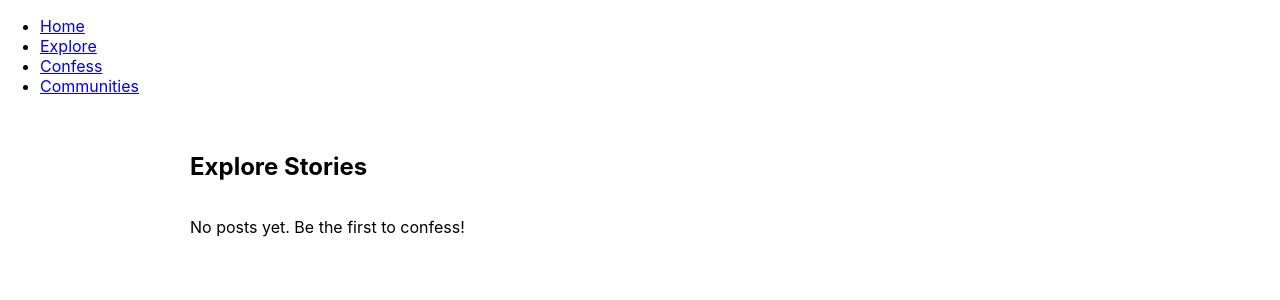
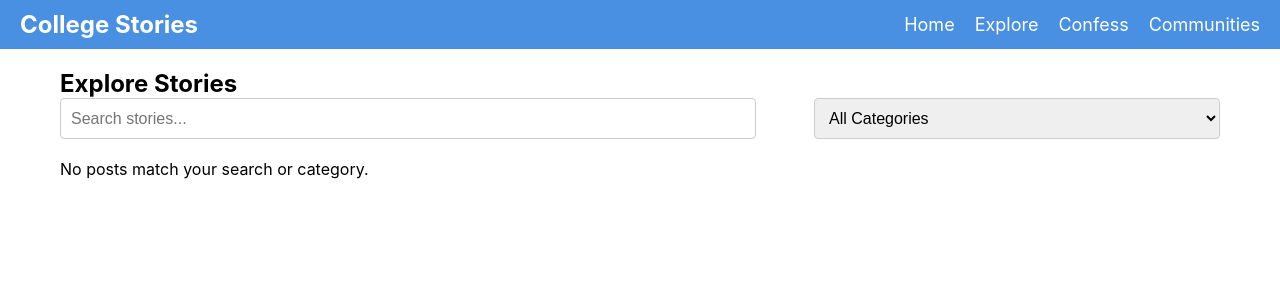
Before and after one commit to JeevanMaragani/college-stories, a React (Create React App) app in the folder client/: page /explore in a window 1280 px wide. Shown: the top 300 px of the page. Built offline with nearby package versions, Linux system fonts and the light colour scheme.

Commit message:
Added search and filter by category options ,improved the layout putting a fixed header on top of all pages , and made a few more changes

```diff
--- a/client/src/App.css
+++ b/client/src/App.css
@@ -36,3 +36,49 @@
     transform: rotate(360deg);
   }
 }
+/* General Reset */
+* {
+  margin: 0;
+  padding: 0;
+  box-sizing: border-box;
+}
+
+/* Header Styles */
+header {
+  display: flex;
+  justify-content: space-between;
+  align-items: center;
+  background-color: #4a90e2;
+  color: white;
+  padding: 10px 20px;
+  position: sticky;
+  top: 0;
+  width: 100%;
+  z-index: 1000;
+}
+
+header .logo a {
+  font-size: 24px;
+  font-weight: bold;
+  color: white;
+  text-decoration: none;
+}
+
+header nav ul {
+  list-style-type: none;
+  display: flex;
+}
+
+header nav ul li {
+  margin-left: 20px;
+}
+
+header nav ul li a {
+  color: white;
+  text-decoration: none;
+  font-size: 18px;
+}
+
+header nav ul li a:hover {
+  color: #ffdd57; /* Subtle hover effect */
+}
--- a/client/src/App.js
+++ b/client/src/App.js
@@ -4,17 +4,23 @@ import Home from './pages/Home';
 import Explore from './pages/Explore';
 import Confess from './pages/Confess';
 import Communities from './pages/Communities';
+import './App.css'; // Import the CSS file for styling
 
 function App() {
-  const [posts, setPosts] = useState([]); // Initialize an empty posts array
+  const [posts, setPosts] = useState([]);
 
   const addPost = (newPost) => {
-    setPosts((prevPosts) => [newPost, ...prevPosts]); // Add the new post to the existing posts
+    setPosts((prevPosts) => [newPost, ...prevPosts]);
   };
 
   return (
     <Router>
       <div>
+        {/* Fixed Header */}
+        <header>
+          <div className="logo">
+            <Link to="/">College Stories</Link>
+          </div>
           <nav>
             <ul>
               <li><Link to="/">Home</Link></li>
@@ -23,7 +29,9 @@ function App() {
               <li><Link to="/communities">Communities</Link></li>
             </ul>
           </nav>
+        </header>
 
+        {/* Page Routes */}
         <Routes>
           <Route path="/" element={<Home />} />
           <Route path="/explore" element={<Explore posts={posts} />} />
--- a/client/src/components/PostCard.css
+++ b/client/src/components/PostCard.css
@@ -1,3 +1,5 @@
+/* PostCard.css */
+
 /* Post Card Container */
 .post-card {
   background-color: #fff;
@@ -6,6 +8,9 @@
   padding: 20px;
   margin: 15px 0;
   box-shadow: 0 2px 4px rgba(0, 0, 0, 0.1);
+  display: flex;
+  flex-direction: column;
+  justify-content: space-between;
 }
 
 /* Action Buttons */
--- a/client/src/pages/Confess.js
+++ b/client/src/pages/Confess.js
@@ -5,6 +5,7 @@ const Confess = ({ addPost }) => {
   const [title, setTitle] = useState('');
   const [story, setStory] = useState('');
   const [category, setCategory] = useState('');
+  const [confirmationMessage, setConfirmationMessage] = useState(''); // State for confirmation message
 
   const handleSubmit = (e) => {
     e.preventDefault();
@@ -18,6 +19,7 @@ const Confess = ({ addPost }) => {
       setTitle('');
       setStory('');
       setCategory('');
+      setConfirmationMessage('Your confession has been successfully submitted!'); // Set confirmation message
     }
   };
 
@@ -62,6 +64,11 @@ const Confess = ({ addPost }) => {
 
         <button type="submit">Submit Confession</button>
       </form>
+
+      {/* Display confirmation message */}
+      {confirmationMessage && (
+        <p className="confirmation-message">{confirmationMessage}</p>
+      )}
     </div>
   );
 };
--- a/client/src/pages/ConfessionForm.css
+++ b/client/src/pages/ConfessionForm.css
@@ -43,3 +43,9 @@ form {
 button:hover {
   background-color: #0056b3;
 }
+/* Confirmation Message Styles */
+.confirmation-message {
+  margin-top: 20px;
+  font-size: 18px;
+  color: green;
+}
--- a/client/src/pages/Explore.js
+++ b/client/src/pages/Explore.js
@@ -1,18 +1,51 @@
-import React from 'react';
+import React, { useState } from 'react';
 import PostCard from '../components/PostCard'; // Import PostCard component
 import './ExplorePage.css'; // Optional: If there's additional styling
 
-const Explore = ({ posts }) => {
+const Explore = ({ posts = [] }) => {
+  const [searchTerm, setSearchTerm] = useState('');  // State for search input
+  const [filterCategory, setFilterCategory] = useState(''); // State for category filter
+
+  // Filter posts based on search term and category
+  const filteredPosts = posts.filter((post) => {
+    const matchesSearch = post.title.toLowerCase().includes(searchTerm.toLowerCase()) || post.story.toLowerCase().includes(searchTerm.toLowerCase());
+    const matchesCategory = filterCategory === '' || post.category === filterCategory;
+    return matchesSearch && matchesCategory;
+  });
+
   return (
     <div className="explore-container">
       <h2>Explore Stories</h2>
+
+      {/* Search and Filter Inputs */}
+      <div className="search-filter">
+        <input
+          type="text"
+          placeholder="Search stories..."
+          value={searchTerm}
+          onChange={(e) => setSearchTerm(e.target.value)}
+        />
+
+        <select value={filterCategory} onChange={(e) => setFilterCategory(e.target.value)}>
+          <option value="">All Categories</option>
+          <option value="Admiration">Admiration</option>
+          <option value="Career Advice">Career Advice</option>
+          <option value="Funny Story">Funny Story</option>
+          <option value="Confession">Confession</option>
+          <option value="Embarrassing Moments">Embarrassing Moments</option>
+          <option value="Relationship">Relationship</option>
+          <option value="Academic Struggles">Academic Struggles</option>
+        </select>
+      </div>
+
+      {/* Confession Cards */}
       <div className="confession-cards">
-        {posts.length > 0 ? (
-          posts.map((post, index) => (
-            <PostCard key={index} post={post} /> // Pass post to PostCard
+        {filteredPosts.length > 0 ? (
+          filteredPosts.map((post, index) => (
+            <PostCard key={index} post={post} /> // Pass filtered posts to PostCard
           ))
         ) : (
-          <p>No posts yet. Be the first to confess!</p>
+          <p>No posts match your search or category.</p>
         )}
       </div>
     </div>
--- a/client/src/pages/ExplorePage.css
+++ b/client/src/pages/ExplorePage.css
@@ -1,49 +1,50 @@
-/* ExplorePage.css */
-
-/* Container for the explore page */
 .explore-container {
   width: 100%;
-  max-width: 900px;
+  max-width: 1200px; /* Increased width for more space on larger screens */
   margin: 0 auto;
   padding: 20px;
 }
 
-/* Style for the confession cards */
 .confession-cards {
   display: grid;
-  grid-template-columns: repeat(auto-fill, minmax(300px, 1fr));
+  grid-template-columns: repeat(3, 1fr); /* Three-column grid */
   gap: 20px;
 }
 
-/* Individual card style */
-.confession-card {
-  background-color: #f9f9f9;
-  border: 1px solid #ddd;
-  border-radius: 8px;
-  padding: 15px;
-  box-shadow: 0 2px 4px rgba(0, 0, 0, 0.1);
+/* For tablets and smaller devices, we’ll switch to a two-column grid */
+@media (max-width: 768px) {
+  .confession-cards {
+    grid-template-columns: repeat(2, 1fr); /* Two-column grid */
+  }
 }
 
-/* Title style */
-.confession-card h3 {
-  font-size: 18px;
-  font-weight: bold;
-  margin-bottom: 10px;
+/* For mobile devices, we’ll switch to a single-column layout */
+@media (max-width: 480px) {
+  .confession-cards {
+    grid-template-columns: 1fr; /* Single-column layout */
+  }
+}
+/* Search and Filter Container */
+.search-filter {
+  display: flex;
+  justify-content: space-between;
+  margin-bottom: 20px;
 }
 
-/* Story text style */
-.confession-card p {
+/* Style for the search input */
+.search-filter input {
+  padding: 10px;
   font-size: 16px;
-  color: #333;
-  margin-bottom: 10px;
+  width: 60%;
+  border: 1px solid #ccc;
+  border-radius: 4px;
 }
 
-/* Category label style */
-.category-label {
-  display: inline-block;
-  background-color: #007bff;
-  color: white;
-  padding: 5px 10px;
+/* Style for the category dropdown */
+.search-filter select {
+  padding: 10px;
+  font-size: 16px;
+  width: 35%;
+  border: 1px solid #ccc;
   border-radius: 4px;
-  font-size: 14px;
 }
--- /dev/null
+++ b/client/src/pages/Home.css
@@ -0,0 +1,81 @@
+/* Home.css */
+
+/* Global Styles */
+body {
+    font-family: 'Inter', sans-serif;
+    background-color: #f9f9f9;
+    margin: 0;
+    padding: 0;
+    color: #333;
+  }
+
+  a {
+    text-decoration: none;
+    color: #333;
+  }
+
+  ul {
+    list-style: none;
+    padding: 0;
+  }
+
+  /* Navbar */
+  .navbar {
+    background-color: #333;
+    padding: 15px;
+  }
+
+  .navbar ul {
+    display: flex;
+    justify-content: flex-start;
+    gap: 30px;
+  }
+
+  .navbar ul li a {
+    color: white;
+    font-weight: 500;
+    font-size: 16px;
+  }
+
+  /* Hero Section */
+  .hero {
+    text-align: center;
+    padding: 100px 20px;
+  }
+
+  .hero h1 {
+    font-size: 48px;
+    font-weight: 700;
+    color: #333;
+  }
+
+  .hero p {
+    font-size: 18px;
+    color: #666;
+    margin: 20px 0;
+  }
+
+  .cta-btn {
+    display: inline-block;
+    padding: 12px 25px;
+    background-color: #1a73e8;
+    color: white;
+    border-radius: 5px;
+    font-weight: 500;
+    transition: background-color 0.3s ease;
+  }
+
+  .cta-btn:hover {
+    background-color: #155ab2;
+  }
+
+  /* Footer */
+  .footer {
+    text-align: center;
+    padding: 20px;
+    background-color: #f1f1f1;
+    color: #888;
+    position: relative;
+    bottom: 0;
+    width: 100%;
+  }
```
Also changed, not shown: client/src/images/campus-life.jpg (added), client/src/pages/Communities.css (added), client/src/pages/Mycommunity.css (added), client/src/pages/Mycommunity.js (added). Lines whose indentation alone changed are shown as unchanged.
